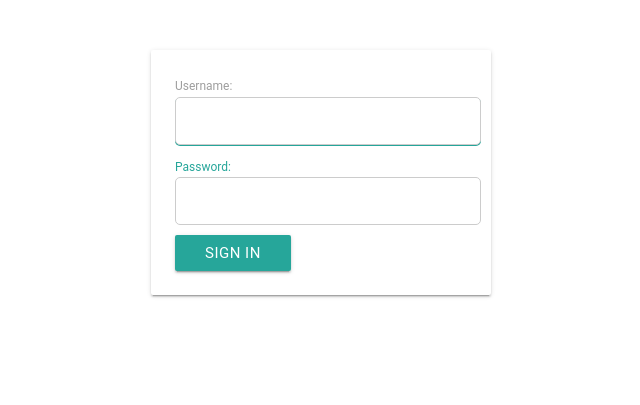
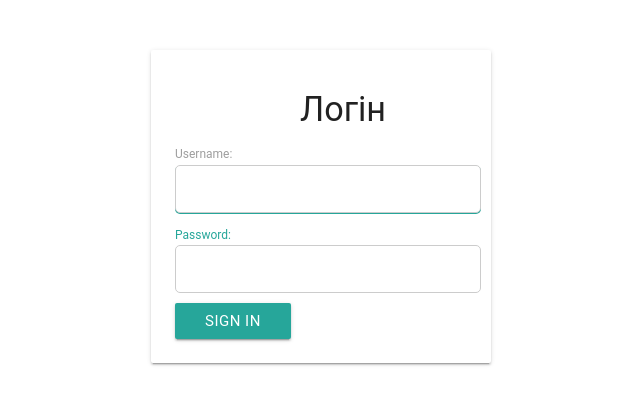
Before and after one commit to DevGuysPy/School, a Django app: page /login/ in a window 1280 px wide. Shown: the top 405 px of the page, without its empty margins (319-959 px from the left). Run offline with Django 3.2, Linux system fonts and the light colour scheme; some libraries are stand-ins or nearby versions; some web fonts are replaced.

Commit message:
Fix position

```diff
--- a/static/css/style.css
+++ b/static/css/style.css
@@ -208,3 +208,6 @@ label {
 .panel-title{
     margin-left: 40px;
 }
+.panel-title-1{
+    margin-left: 125px;
+}
--- a/templates/registration/login.html
+++ b/templates/registration/login.html
@@ -13,6 +13,7 @@
         <div class="card-panel margin_login">
             <form class="form-signin" method="post" action="{% url 'django.contrib.auth.views.login' %}">
                 {% csrf_token %}
+                    <h4 class="panel-title-1">Логін</h4>
                     {{ form.username.label_tag }}
                     {{ form.username }}
                     {{ form.password.label_tag }}
```
